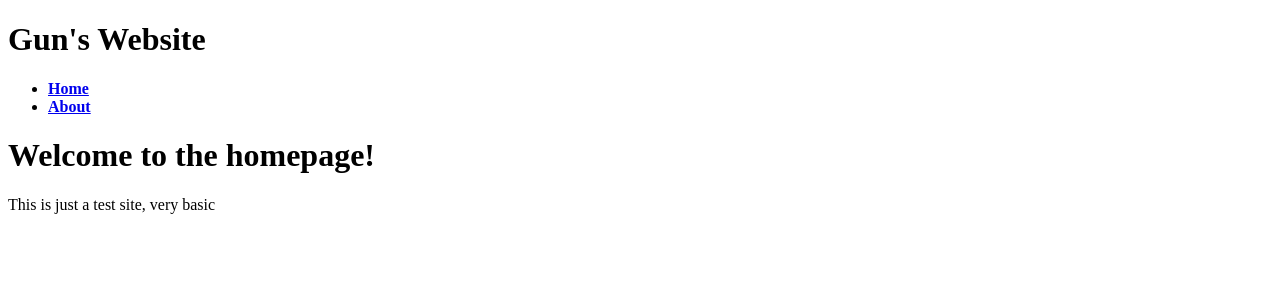
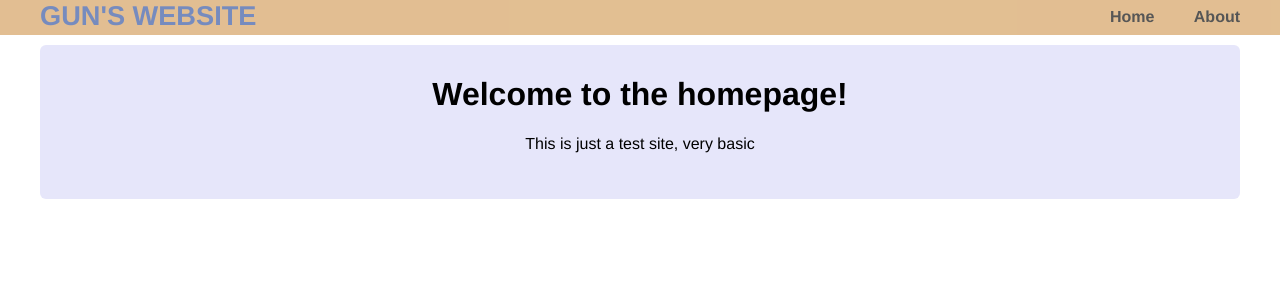
Before and after one commit to gunnarsikorski/python-web-app, a Flask app: page / in a window 1280 px wide. Shown: the top 300 px of the page. Run offline with Flask 2, Linux system fonts and the light colour scheme.

Commit message:
Added some css

```diff
--- /dev/null
+++ b/static/css/main.css
@@ -0,0 +1,87 @@
+body {
+  margin: 0;
+  padding: 0;
+  font-family: "Helvetica Neue", Helvetica, Arial, sans-serif;
+  color: rgb(0, 0, 0);
+  text-align: center;
+}
+
+header {
+  background-color: #DFB887;
+  height: 35px;
+  width: 100%;
+  opacity: .9;
+  margin-bottom: 10px;
+}
+
+header h1.logo {
+  margin: 0;
+  font-size: 1.7em;
+  color: rgb(104, 127, 184);
+  text-transform: uppercase;
+  float: left;
+}
+
+header h1.logo:hover {
+  color: #fff;
+  text-decoration: none;
+}
+
+/*
+ * Center the body content
+ */
+
+.container {
+  width: 1200px;
+  margin: 0 auto;
+}
+
+div.home {
+  padding: 10px 0 30px 0;
+  background-color: #E6E6FA;
+  -webkit-border-radius: 6px;
+     -moz-border-radius: 6px;
+          border-radius: 6px;
+}
+
+div.about {
+  padding: 10px 0 30px 0;
+  background-color: #E6E6FA;
+  -webkit-border-radius: 6px;
+     -moz-border-radius: 6px;
+          border-radius: 6px;
+}
+
+h2 {
+  font-size: 3em;
+  margin-top: 40px;
+  text-align: center;
+  letter-spacing: -2px;
+}
+
+h3 {
+  font-size: 1.7em;
+  font-weight: 100;
+  margin-top: 30px;
+  text-align: center;
+  letter-spacing: -1px;
+  color: #999;
+}
+
+.menu {
+  float: right;
+  margin-top: 8px;
+}
+
+.menu li {
+  display: inline;
+}
+
+.menu li + li {
+  margin-left: 35px;
+}
+
+.menu li a {
+  color: #444;
+  text-decoration: none;
+}
--- a/templates/header.html
+++ b/templates/header.html
@@ -5,6 +5,7 @@
     <meta http-equiv="X-UA-Compatible" content="IE=edge">
     <meta name="viewport" content="width=device-width, initial-scale=1.0">
     <title>Flask/Python Webpage</title>
+    <link rel="stylesheet" href="{{url_for('static', filename='css/main.css')}}">
 </head>
 <body>
 
```
